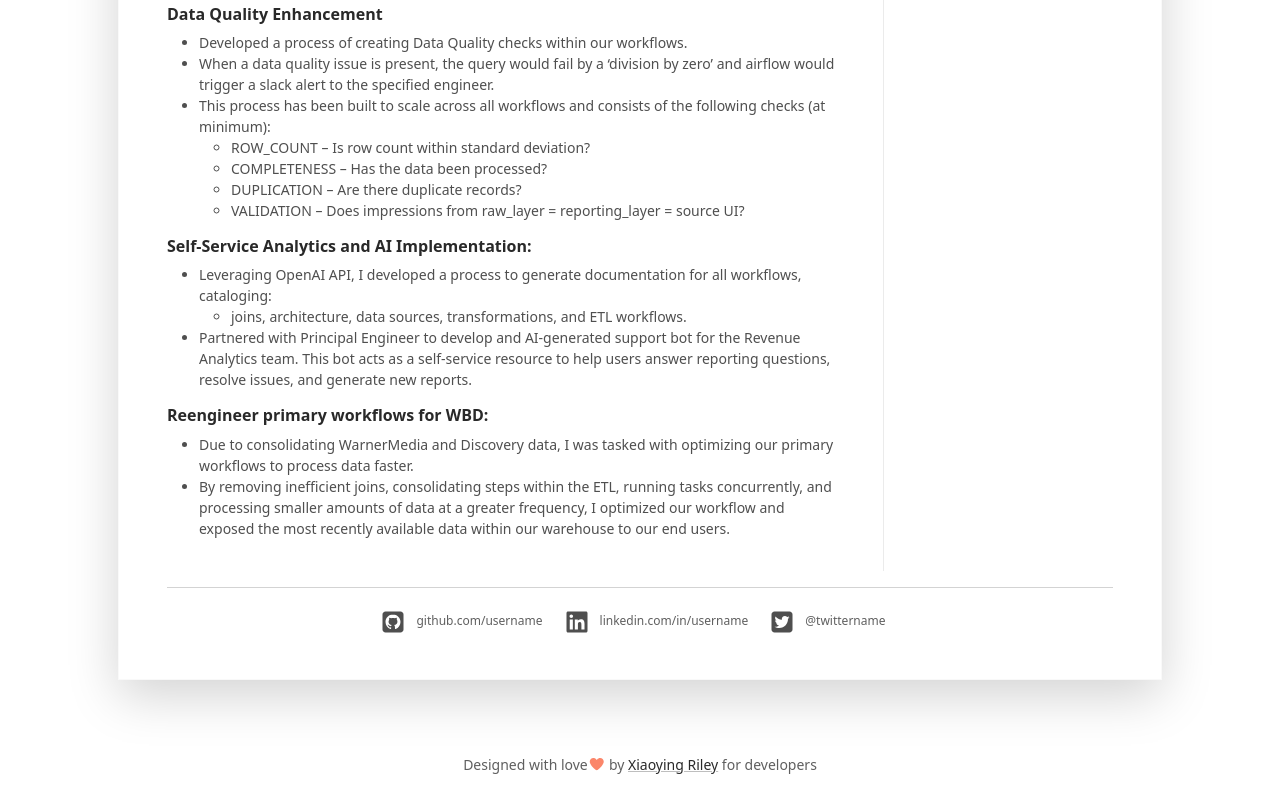
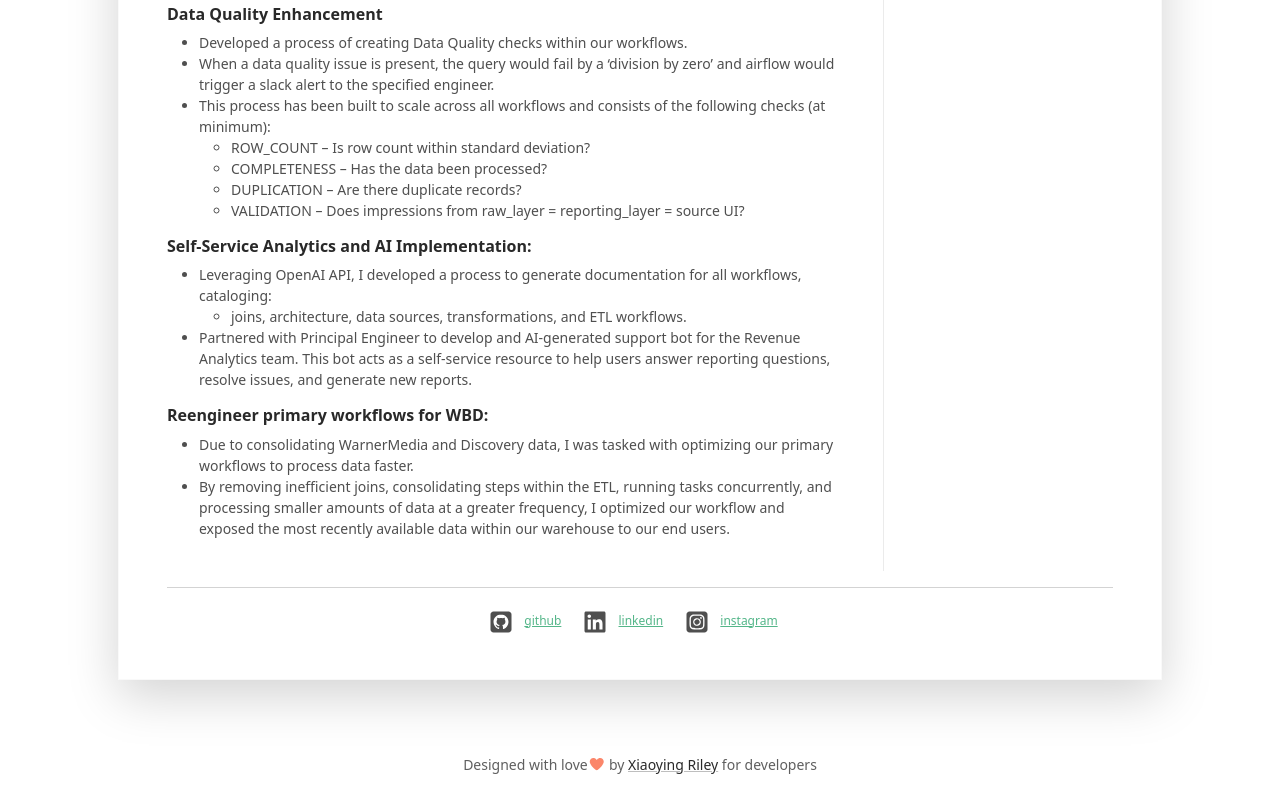
Before and after one commit to ogyWorldz/projects, a plain HTML site: page my_portfolio/index.html in a window 1280 px wide. Shown: the part 1756-2556 px from the top of the page. Drawn offline with Linux system fonts and the light colour scheme.

Commit message:
clean up and update to readme for snowcast

```diff
--- a/my_portfolio/index.html
+++ b/my_portfolio/index.html
@@ -302,9 +302,9 @@
 						<hr>
 						<div class="resume-footer text-center">
 							<ul class="resume-social-list list-inline mx-auto mb-0 d-inline-block text-muted">
-								<li class="list-inline-item mb-lg-0 me-3"><a class="resume-link" href="#"><i class="fab fa-github-square fa-2x me-2" data-fa-transform="down-4"></i><span class="d-none d-lg-inline-block text-muted">github.com/username</span></a></li>
-								<li class="list-inline-item mb-lg-0 me-3"><a class="resume-link" href="#"><i class="fab fa-linkedin fa-2x me-2" data-fa-transform="down-4"></i><span class="d-none d-lg-inline-block text-muted">linkedin.com/in/username</span></a></li>
-								<li class="list-inline-item mb-lg-0 me-lg-3"><a class="resume-link" href="#"><i class="fab fa-twitter-square fa-2x me-2" data-fa-transform="down-4"></i><span class="d-none d-lg-inline-block text-muted">@twittername</span></a></li>
+								<li class="list-inline-item mb-lg-0 me-3"><a class="resume-link" href="https://github.com/ogyWorldz/projects/tree/main"><i class="fab fa-github-square fa-2x me-2" data-fa-transform="down-4"></i><span class="d-none d-lg-inline-block text-muted"><a href="https://github.com/ogyWorldz/projects/tree/main">github</a></span></a></li>
+								<li class="list-inline-item mb-lg-0 me-3"><a class="resume-link" href="https://www.linkedin.com/in/ocangoz/"><i class="fab fa-linkedin fa-2x me-2" data-fa-transform="down-4"></i><span class="d-none d-lg-inline-block text-muted"><a href="https://www.linkedin.com/in/ocangoz/">linkedin</a></span></a></li>
+								<li class="list-inline-item mb-lg-0 me-lg-3"><a class="resume-link" href="https://www.instagram.com/ogycan/"><i class="fab fa-instagram-square fa-2x me-2" data-fa-transform="down-4"></i><span class="d-none d-lg-inline-block text-muted"><a href="https://www.instagram.com/ogycan/">instagram</a></span></a></li>
 							</ul>
 						</div><!--//resume-footer-->
 					</article>
```
Also changed, not shown: 2 other files.
